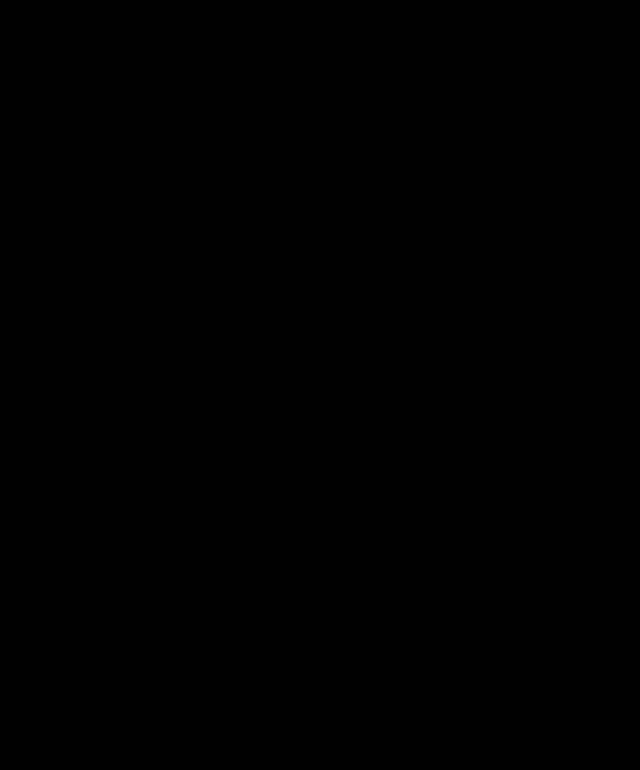
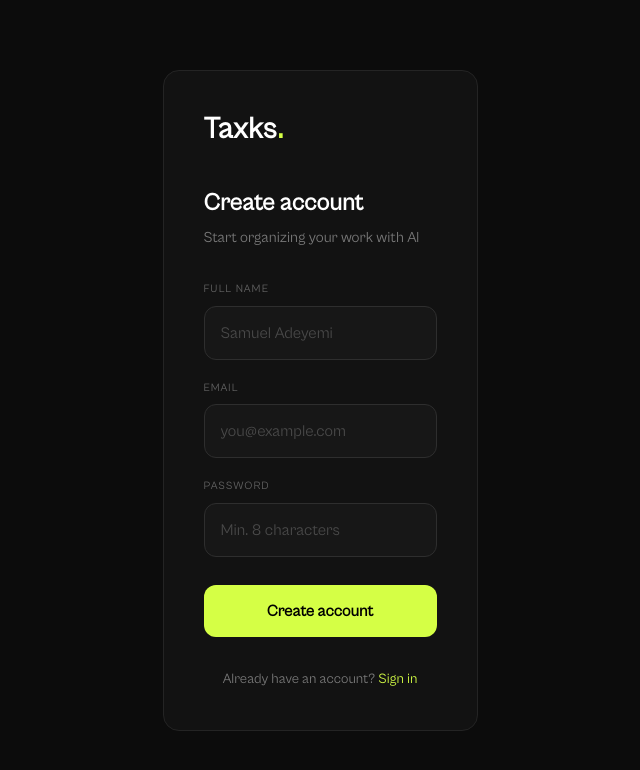
Before and after one commit to VictorTheCode/taxks, a Next.js app: page /sign-up in a window 1280 px wide. Shown: the top 770 px of the page, without its empty margins (320-960 px from the left). Built offline with nearby package versions, Linux system fonts and the light colour scheme.

Commit message:
ui sign up

```diff
--- a/app/(auth)/layout.tsx
+++ b/app/(auth)/layout.tsx
@@ -1,7 +1,11 @@
 import React from "react";
 
 const AuthLayout = ({ children }: { children: React.ReactNode }) => {
-  return <div>{children}</div>;
+  return (
+    <div className="min-h-screen bg-[#0c0c0c] flex items-center justify-center px-4">
+      {children}
+    </div>
+  );
 };
 
 export default AuthLayout;
--- a/app/(auth)/sign-up/page.tsx
+++ b/app/(auth)/sign-up/page.tsx
@@ -1,7 +1,94 @@
-import React from "react";
+"use client";
+
+import { useState } from "react";
 
 const SignUp = () => {
-  return <div>SignUp</div>;
+  const [name, setName] = useState("");
+  const [email, setEmail] = useState("");
+  const [password, setPassword] = useState("");
+
+  return (
+    <div>
+      <div className="w-full bg-[#121212] border border-[#242424] rounded-2xl p-8 sm:p-10">
+        {/* Logo */}
+        <h1 className="text-3xl font-black text-white tracking-wide mb-10">
+          Taxks<span className="text-[#d5ff45]">.</span>
+        </h1>
+
+        {/* Headings */}
+        <div className="mb-8">
+          <h2 className="text-2xl font-bold text-white mb-2">Create account</h2>
+          <p className="text-[15px] text-[#7a7a7a]">
+            Start organizing your work with AI
+          </p>
+        </div>
+
+        {/* Form */}
+        <form onSubmit={(e) => e.preventDefault()} className="space-y-5">
+          {/* Full Name Input */}
+          <div>
+            <label className="block text-[11px] font-mono text-[#666666] tracking-widest uppercase mb-2">
+              Full Name
+            </label>
+            <input
+              type="text"
+              value={name}
+              onChange={(e) => setName(e.target.value)}
+              placeholder="Samuel Adeyemi"
+              className="w-full bg-[#171717] border border-[#2e2e2e] text-white rounded-xl px-4 py-3.5 focus:outline-none focus:border-[#555555] focus:ring-1 focus:ring-[#555555] transition-colors placeholder:text-[#4a4a4a]"
+            />
+          </div>
+
+          {/* Email Input */}
+          <div>
+            <label className="block text-[11px] font-mono text-[#666666] tracking-widest uppercase mb-2">
+              Email
+            </label>
+            <input
+              type="email"
+              value={email}
+              onChange={(e) => setEmail(e.target.value)}
+              placeholder="you@example.com"
+              className="w-full bg-[#171717] border border-[#2e2e2e] text-white rounded-xl px-4 py-3.5 focus:outline-none focus:border-[#555555] focus:ring-1 focus:ring-[#555555] transition-colors placeholder:text-[#4a4a4a]"
+            />
+          </div>
+
+          {/* Password Input */}
+          <div>
+            <label className="block text-[11px] font-mono text-[#666666] tracking-widest uppercase mb-2">
+              Password
+            </label>
+            <input
+              type="password"
+              value={password}
+              onChange={(e) => setPassword(e.target.value)}
+              placeholder="Min. 8 characters"
+              className="w-full bg-[#171717] border border-[#2e2e2e] text-white rounded-xl px-4 py-3.5 focus:outline-none focus:border-[#555555] focus:ring-1 focus:ring-[#555555] transition-colors placeholder:text-[#4a4a4a]"
+            />
+          </div>
+
+          {/* Submit Button */}
+          <button
+            type="submit"
+            className="w-full bg-[#d5ff45] hover:bg-[#c6f036] text-black font-semibold rounded-xl py-3.5 mt-2 transition-colors duration-200"
+          >
+            Create account
+          </button>
+        </form>
+
+        {/* Footer */}
+        <div className="mt-8 text-center text-[14px] text-[#7a7a7a]">
+          Already have an account?{" "}
+          <a
+            href="#"
+            className="text-[#d5ff45] font-medium hover:underline transition-all"
+          >
+            Sign in
+          </a>
+        </div>
+      </div>
+    </div>
+  );
 };
 
 export default SignUp;
--- a/app/page.tsx
+++ b/app/page.tsx
@@ -2,33 +2,10 @@
 
 import Navbar from "@/components/landing/navbar";
 import Testimonials from "@/components/landing/testimonials";
+import { features, steps } from "@/constants";
 import { motion } from "framer-motion";
 import { Sparkles } from "lucide-react";
 import Link from "next/link";
-
-const features = [
-  {
-    title: "AI Prioritization",
-    description:
-      "Analyzes your tasks and deadlines to surface what actually needs your attention first.",
-  },
-  {
-    title: "Smart Scheduling",
-    description:
-      "Finds the best time slots for deep work based on your habits and energy patterns.",
-  },
-  {
-    title: "Productivity Insights",
-    description:
-      "Tracks your patterns over time and surfaces what's slowing you down.",
-  },
-];
-
-const steps = [
-  { number: "01", text: "Add your tasks naturally" },
-  { number: "02", text: "AI analyzes and organizes" },
-  { number: "03", text: "Work your smart schedule" },
-];
 
 const HomePage = () => {
   return (
@@ -85,7 +62,7 @@
             className="flex justify-center gap-3"
           >
             <Link
-              href="/signup"
+              href="/sign-up"
               className="bg-white text-black px-6 py-2.5 rounded-md text-sm font-semibold hover:bg-white/90 transition-colors duration-200"
             >
               Start for free
@@ -201,7 +178,7 @@
             </p>
           </div>
           <Link
-            href="/signup"
+            href="/sign-up"
             className="shrink-0 bg-white text-black px-6 py-2.5 rounded-md text-sm font-semibold hover:bg-white/90 transition-colors duration-200"
           >
             Create your account
--- a/components/landing/navbar.tsx
+++ b/components/landing/navbar.tsx
@@ -12,13 +12,13 @@
       <span className="text-lg font-semibold tracking-tight">Taxks</span>
       <div className="flex items-center gap-6">
         <Link
-          href="/login"
+          href="/sign-in"
           className="text-sm text-white/50 hover:text-white transition-colors duration-200"
         >
           Sign in
         </Link>
         <Link
-          href="/signup"
+          href="/sign-up"
           className="text-sm bg-white text-black px-4 py-2 rounded-md font-medium hover:bg-white/90 transition-colors duration-200"
         >
           Get started
--- a/constants/index.ts
+++ b/constants/index.ts
@@ -59,3 +59,27 @@
   IN_PROGRESS: "In Progress",
   DONE: "Done",
 };
+
+export const features = [
+  {
+    title: "AI Prioritization",
+    description:
+      "Analyzes your tasks and deadlines to surface what actually needs your attention first.",
+  },
+  {
+    title: "Smart Scheduling",
+    description:
+      "Finds the best time slots for deep work based on your habits and energy patterns.",
+  },
+  {
+    title: "Productivity Insights",
+    description:
+      "Tracks your patterns over time and surfaces what's slowing you down.",
+  },
+];
+
+export const steps = [
+  { number: "01", text: "Add your tasks naturally" },
+  { number: "02", text: "AI analyzes and organizes" },
+  { number: "03", text: "Work your smart schedule" },
+];
```
